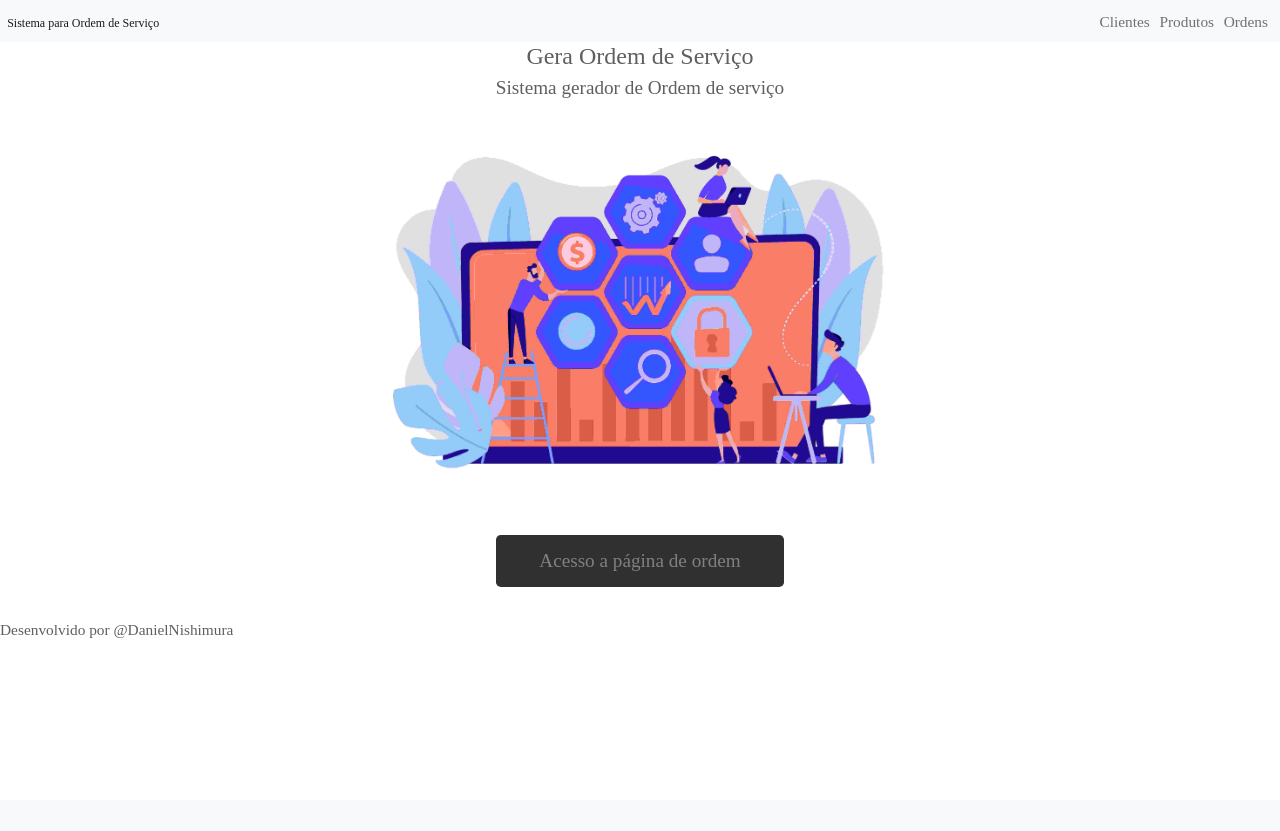
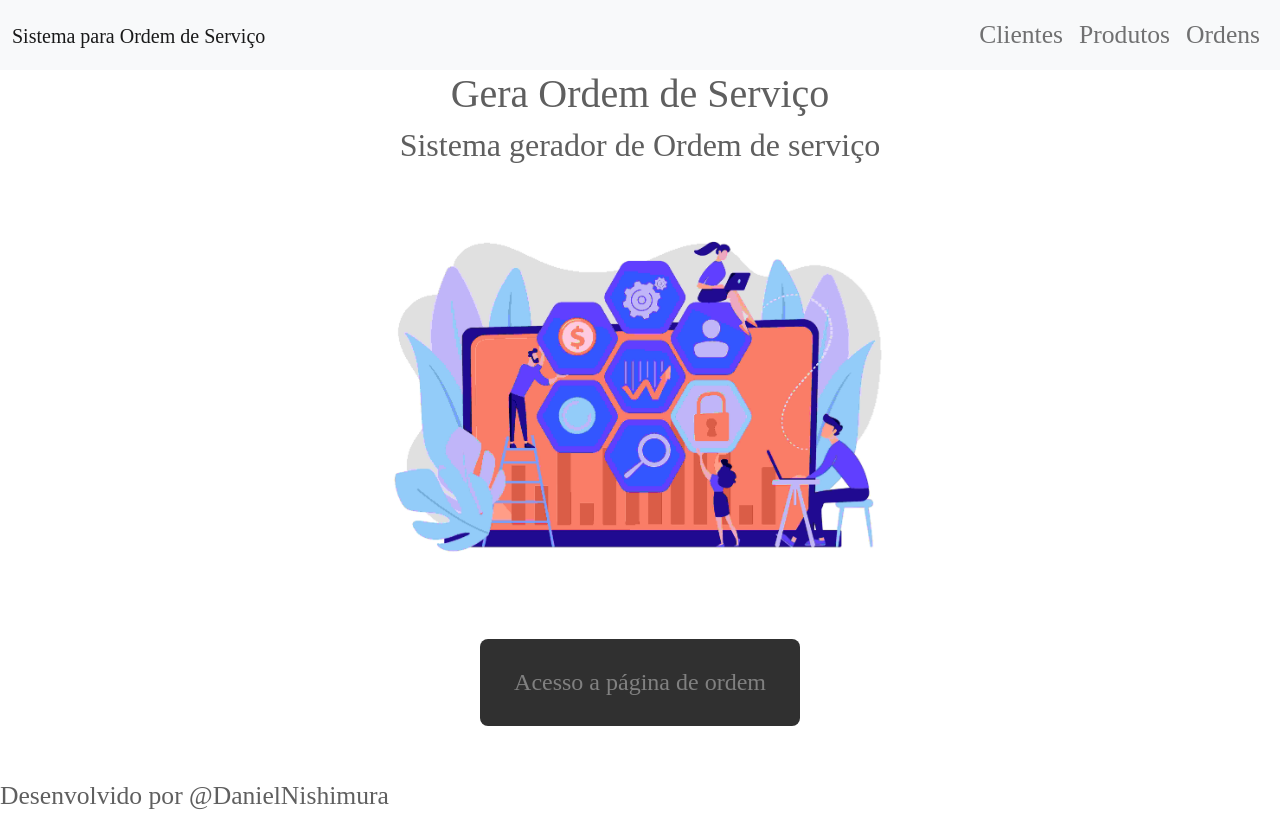
Before and after one commit to danielNishimura/testepratico, a PHP site: page / in a window 1280 px wide. Before the commit the page ends 638 px from the top, so only its background shows below. Run offline with PHP 8.4, Linux system fonts and the light colour scheme; some libraries are stand-ins or nearby versions.

Commit message:
updated index

```diff
--- a/assets/css/style.css
+++ b/assets/css/style.css
@@ -8,7 +8,6 @@
     --color-secondary: #303030;
     --color-secondary-dark: #1e1f1f;
     --color-text-base: #5f5f5f;
-    font-size: 60%;
 }
 
 * {
@@ -61,13 +60,13 @@ textarea {
 }
 
 .buttons-container a {
-    width: 30rem;
+    width: 20rem;
     height: 5.4rem;
     background-color: var(--color-secondary);
     border-radius: 0.5rem;
     color: var(--color-primary-light);
 
-    font: 500 2rem Archivo;
+    font: 500 1.5rem Archivo;
 
     display: flex;
     align-items: center;
```
